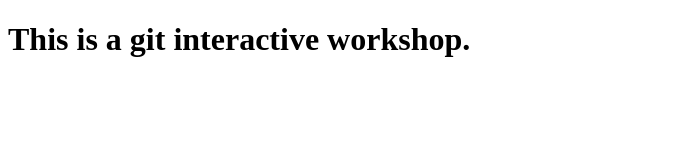
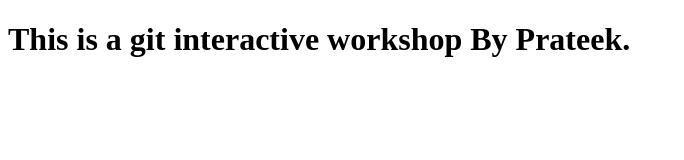
Before and after one commit to prateeklal/gitRocks, a plain HTML site: page index.html in a window 1280 px wide. Shown: the whole page, without its empty margins (0-684 px from the left). Drawn offline with Linux system fonts and the light colour scheme.

Commit message:
mani's changes

```diff
--- a/index.html
+++ b/index.html
@@ -7,6 +7,6 @@
   <title>Git Rocks Workshop</title>
 </head>
 <body>
-  <h1>This is a git interactive workshop.</h1>
+  <h1>This is a git interactive workshop By Prateek.</h1>
 </body>
 </html>
```
Also changed, not shown: 1 other file.
